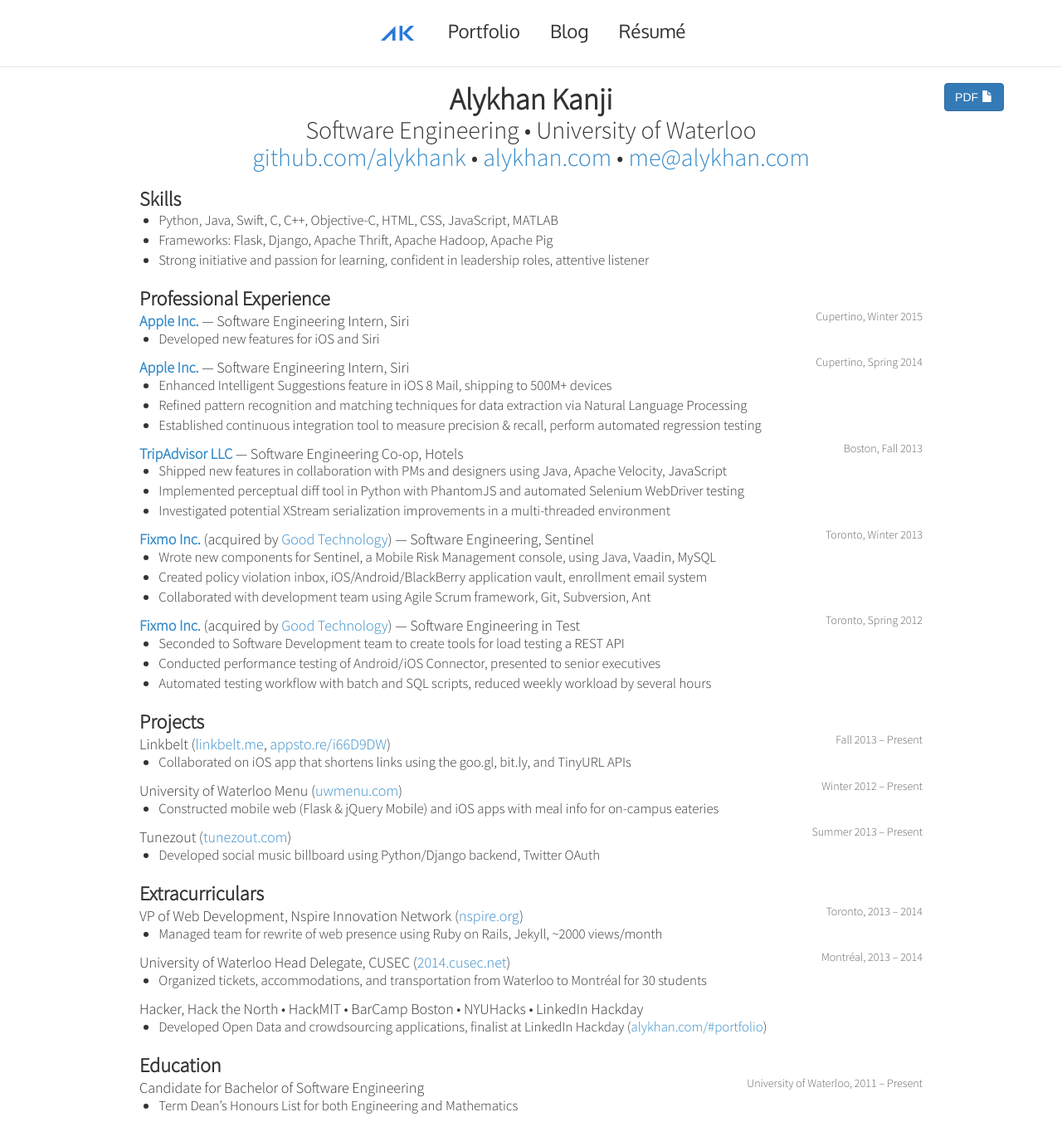
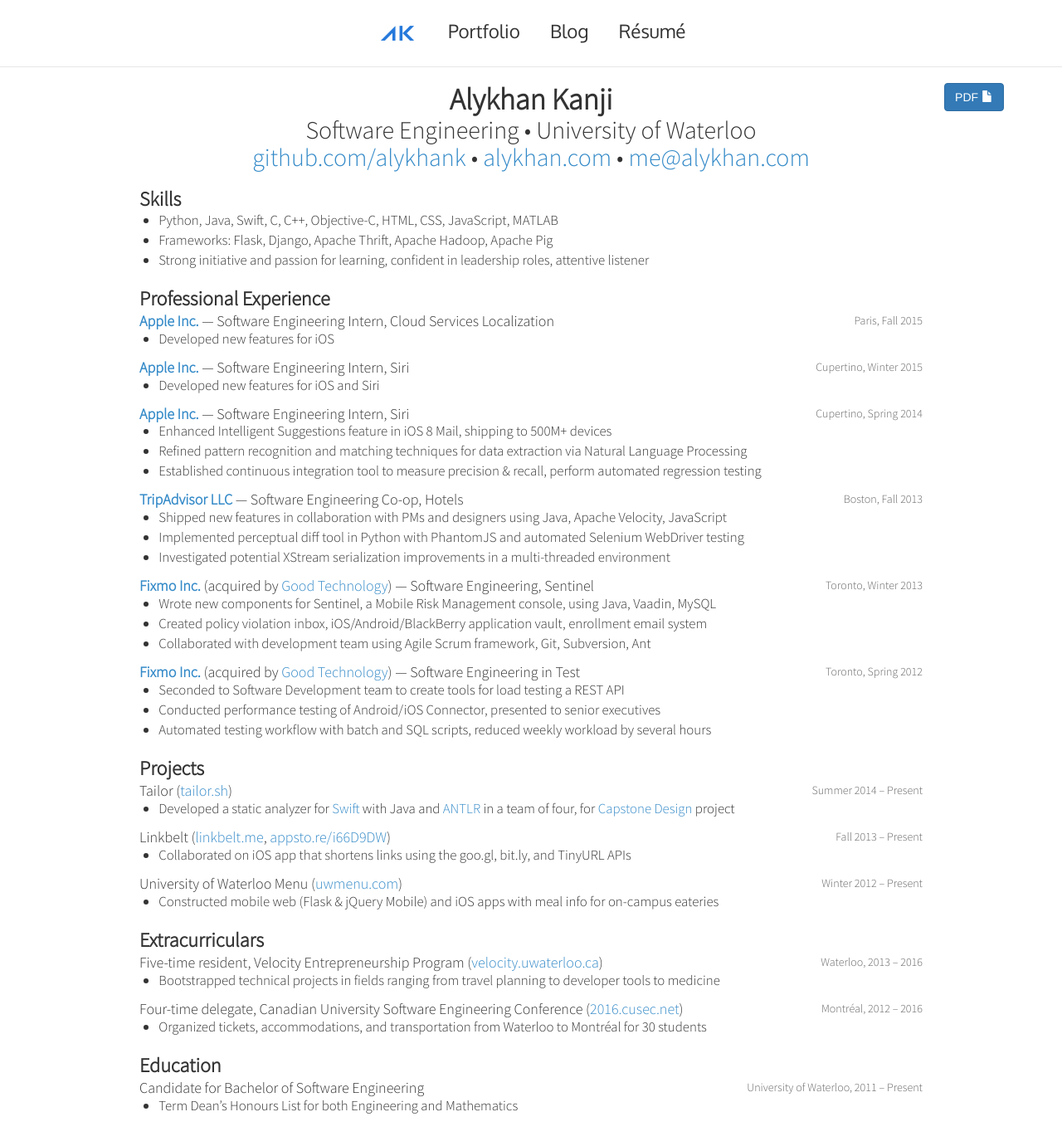
Before and after one commit to alykhank/alykhank.github.io, a Jekyll site: the page built from resume/index.html, in a window 1280 px wide and 1400 px high. Shown: the top 1381 px of the window at 83% size. Built offline with Jekyll 4.4.1, drawn with Linux system fonts in a browser that asks for light colours; nearby versions of some CDN libraries; comment, search, counter and statistics services are not loaded.

Commit message:
Update HTML resume content and styles

```diff
--- a/css/resume.scss
+++ b/css/resume.scss
@@ -1,52 +1,62 @@
 ---
 ---
 .resume {
-  max-width: 1024px;
   padding: 0 40px 40px 40px;
-  margin: auto;
   font-family: 'Source Sans Pro', 'Helvetica Neue', Helvetica, Arial, sans-serif;
   font-size: 1.2em;
-  h1, h2, h3, h4, h5, h6 {
-    font-family: 'Source Sans Pro', 'Helvetica Neue', Helvetica, Arial, sans-serif;
-  }
-  h1, h2 {
+  max-width: 1024px;
+  margin: auto;
+
+  h1,
+  h2 {
     text-align: center;
   }
+
   h1 {
     margin-bottom: 0;
     font-weight: bolder;
   }
-  h2, h5 {
+
+  h2,
+  h5 {
     margin: 0;
   }
+
   h2 {
     font-weight: normal;
   }
+
   h3 {
-    margin: 0.9em 0 0 0;
+    margin: .9em 0 0 0;
     font-weight: bolder;
   }
+
   h4 {
+    margin: .2em 0 0 0;
     float: left;
-    margin: 0.2em 0 0 0;
     font-weight: normal;
   }
+
   h5 {
+    margin: .4em 0 0 0;
     float: right;
     font-weight: normal;
     color: #666;
   }
+
   a {
     color: #348ac8;
     text-decoration: none;
   }
+
   ul {
     margin-top: 0;
-    margin-bottom: 0.5em;
+    margin-bottom: .5em;
   }
+
   li {
+    clear: both;
     margin-left: -1em;
-    clear: both;
   }
 }
 
@@ -54,7 +64,6 @@
   .resume {
     margin-top: -3em;
     max-width: 95%;
-    font-size: 1.4em;
   }
   footer {
     display: none;
--- a/resume/index.html
+++ b/resume/index.html
@@ -10,7 +10,7 @@
 <div class="resume">
 <h1 id="alykhan-kanji">Alykhan Kanji</h1>
 <h2 id="software-engineering-university-of-waterloo">Software Engineering • University of Waterloo</h2>
-<h2 id="github.comalykhank-alykhan.com-mealykhan.com"><a href="http://github.com/alykhank">github.com/alykhank</a> • <a href="http://alykhan.com">alykhan.com</a> • <script type="text/javascript">
+<h2 id="github.comalykhank-alykhan.com-mealykhan.com"><a href="https://github.com/alykhank">github.com/alykhank</a> • <a href="http://alykhan.com">alykhan.com</a> • <script type="text/javascript">
 <!--
 h='&#x61;&#108;&#x79;&#x6b;&#104;&#x61;&#110;&#46;&#x63;&#x6f;&#x6d;';a='&#64;';n='&#x6d;&#x65;';e=n+a+h;
 document.write('<a h'+'ref'+'="ma'+'ilto'+':'+e+'" clas'+'s="em' + 'ail">'+e+'<\/'+'a'+'>');
@@ -23,12 +23,17 @@
 <li>Strong initiative and passion for learning, confident in leadership roles, attentive listener</li>
 </ul>
 <h3 id="professional-experience">Professional Experience</h3>
-<h4 id="apple-inc.-software-engineering-intern-siri"><strong><a href="http://apple.com">Apple Inc.</a></strong> — Software Engineering Intern, Siri</h4>
+<h4 id="apple-inc.-software-engineering-intern-cloud-services-localization"><strong><a href="https://apple.com">Apple Inc.</a></strong> — Software Engineering Intern, Cloud Services Localization</h4>
+<h5 id="paris-fall-2015">Paris, Fall 2015</h5>
+<ul>
+<li>Developed new features for iOS</li>
+</ul>
+<h4 id="apple-inc.-software-engineering-intern-siri"><strong><a href="https://apple.com">Apple Inc.</a></strong> — Software Engineering Intern, Siri</h4>
 <h5 id="cupertino-winter-2015">Cupertino, Winter 2015</h5>
 <ul>
 <li>Developed new features for iOS and Siri</li>
 </ul>
-<h4 id="apple-inc.-software-engineering-intern-siri-1"><strong><a href="http://apple.com">Apple Inc.</a></strong> — Software Engineering Intern, Siri</h4>
+<h4 id="apple-inc.-software-engineering-intern-siri-1"><strong><a href="https://apple.com">Apple Inc.</a></strong> — Software Engineering Intern, Siri</h4>
 <h5 id="cupertino-spring-2014">Cupertino, Spring 2014</h5>
 <ul>
 <li>Enhanced Intelligent Suggestions feature in iOS 8 Mail, shipping to 500M+ devices</li>
@@ -42,14 +47,14 @@
 <li>Implemented perceptual diff tool in Python with PhantomJS and automated Selenium WebDriver testing</li>
 <li>Investigated potential XStream serialization improvements in a multi-threaded environment</li>
 </ul>
-<h4 id="fixmo-inc.-acquired-by-good-technology-software-engineering-sentinel"><strong><a href="http://fixmo.com">Fixmo Inc.</a></strong> (acquired by <a href="http://good.com">Good Technology</a>) — Software Engineering, Sentinel</h4>
+<h4 id="fixmo-inc.-acquired-by-good-technology-software-engineering-sentinel"><strong><a href="https://www1.good.com/about/press-releases/good-technology-acquires-fixmo-security-business.html">Fixmo Inc.</a></strong> (acquired by <a href="https://good.com">Good Technology</a>) — Software Engineering, Sentinel</h4>
 <h5 id="toronto-winter-2013">Toronto, Winter 2013</h5>
 <ul>
 <li>Wrote new components for Sentinel, a Mobile Risk Management console, using Java, Vaadin, MySQL</li>
 <li>Created policy violation inbox, iOS/Android/BlackBerry application vault, enrollment email system</li>
 <li>Collaborated with development team using Agile Scrum framework, Git, Subversion, Ant</li>
 </ul>
-<h4 id="fixmo-inc.-acquired-by-good-technology-software-engineering-in-test"><strong><a href="http://fixmo.com">Fixmo Inc.</a></strong> (acquired by <a href="http://good.com">Good Technology</a>) — Software Engineering in Test</h4>
+<h4 id="fixmo-inc.-acquired-by-good-technology-software-engineering-in-test"><strong><a href="https://www1.good.com/about/press-releases/good-technology-acquires-fixmo-security-business.html">Fixmo Inc.</a></strong> (acquired by <a href="https://good.com">Good Technology</a>) — Software Engineering in Test</h4>
 <h5 id="toronto-spring-2012">Toronto, Spring 2012</h5>
 <ul>
 <li>Seconded to Software Development team to create tools for load testing a REST API</li>
@@ -57,6 +62,11 @@
 <li>Automated testing workflow with batch and SQL scripts, reduced weekly workload by several hours</li>
 </ul>
 <h3 id="projects">Projects</h3>
+<h4 id="tailor-tailor.sh">Tailor (<a href="https://tailor.sh">tailor.sh</a>)</h4>
+<h5 id="summer-2014-present">Summer 2014 – Present</h5>
+<ul>
+<li>Developed a static analyzer for <a href="https://developer.apple.com/swift/">Swift</a> with Java and <a href="http://www.antlr.org">ANTLR</a> in a team of four, for <a href="https://uwaterloo.ca/engineering/entrepreneurship/capstone-design/">Capstone Design</a> project</li>
+</ul>
 <h4 id="linkbelt-linkbelt.me-appsto.rei66d9dw">Linkbelt (<a href="http://linkbelt.me">linkbelt.me</a>, <a href="https://appsto.re/i66D9DW">appsto.re/i66D9DW</a>)</h4>
 <h5 id="fall-2013-present">Fall 2013 – Present</h5>
 <ul>
@@ -67,25 +77,16 @@
 <ul>
 <li>Constructed mobile web (Flask &amp; jQuery Mobile) and iOS apps with meal info for on-campus eateries</li>
 </ul>
-<h4 id="tunezout-tunezout.com">Tunezout (<a href="http://tunezout.com">tunezout.com</a>)</h4>
-<h5 id="summer-2013-present">Summer 2013 – Present</h5>
+<h3 id="extracurriculars">Extracurriculars</h3>
+<h4 id="five-time-resident-velocity-entrepreneurship-program-velocity.uwaterloo.ca">Five-time resident, Velocity Entrepreneurship Program (<a href="http://velocity.uwaterloo.ca">velocity.uwaterloo.ca</a>)</h4>
+<h5 id="waterloo-2013-2016">Waterloo, 2013 – 2016</h5>
 <ul>
-<li>Developed social music billboard using Python/Django backend, Twitter OAuth</li>
+<li>Bootstrapped technical projects in fields ranging from travel planning to developer tools to medicine</li>
 </ul>
-<h3 id="extracurriculars">Extracurriculars</h3>
-<h4 id="vp-of-web-development-nspire-innovation-network-nspire.org">VP of Web Development, Nspire Innovation Network (<a href="http://nspire.org">nspire.org</a>)</h4>
-<h5 id="toronto-2013-2014">Toronto, 2013 – 2014</h5>
-<ul>
-<li>Managed team for rewrite of web presence using Ruby on Rails, Jekyll, ~2000 views/month</li>
-</ul>
-<h4 id="university-of-waterloo-head-delegate-cusec-2014.cusec.net">University of Waterloo Head Delegate, CUSEC (<a href="http://2014.cusec.net">2014.cusec.net</a>)</h4>
-<h5 id="montreal-2013-2014">Montréal, 2013 – 2014</h5>
+<h4 id="four-time-delegate-canadian-university-software-engineering-conference-2016.cusec.net">Four-time delegate, Canadian University Software Engineering Conference (<a href="http://2016.cusec.net">2016.cusec.net</a>)</h4>
+<h5 id="montreal-2012-2016">Montréal, 2012 – 2016</h5>
 <ul>
 <li>Organized tickets, accommodations, and transportation from Waterloo to Montréal for 30 students</li>
-</ul>
-<h4 id="hacker-hack-the-north-hackmit-barcamp-boston-nyuhacks-linkedin-hackday">Hacker, Hack the North • HackMIT • BarCamp Boston • NYUHacks • LinkedIn Hackday</h4>
-<ul>
-<li>Developed Open Data and crowdsourcing applications, finalist at LinkedIn Hackday (<a href="http://alykhan.com/#portfolio">alykhan.com/#portfolio</a>)</li>
 </ul>
 <h3 id="education">Education</h3>
 <h4 id="candidate-for-bachelor-of-software-engineering">Candidate for Bachelor of Software Engineering</h4>
```
